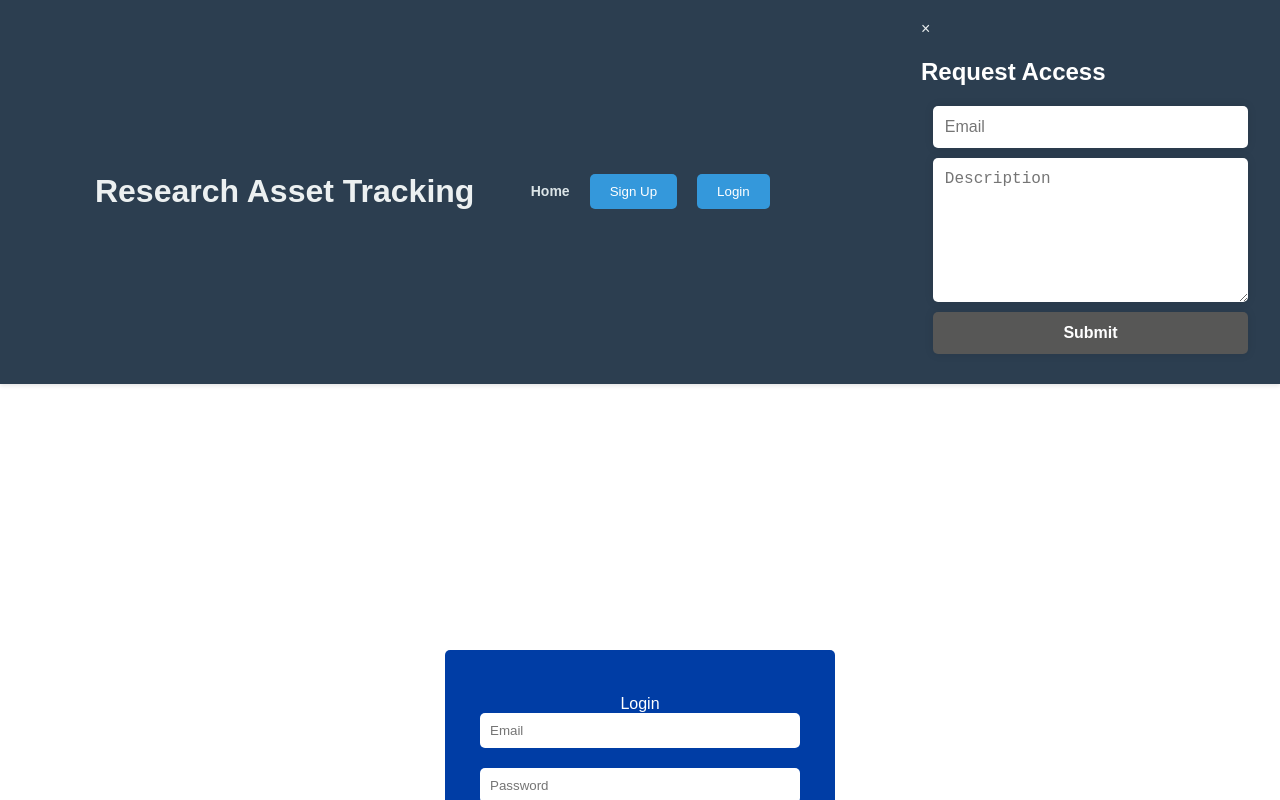
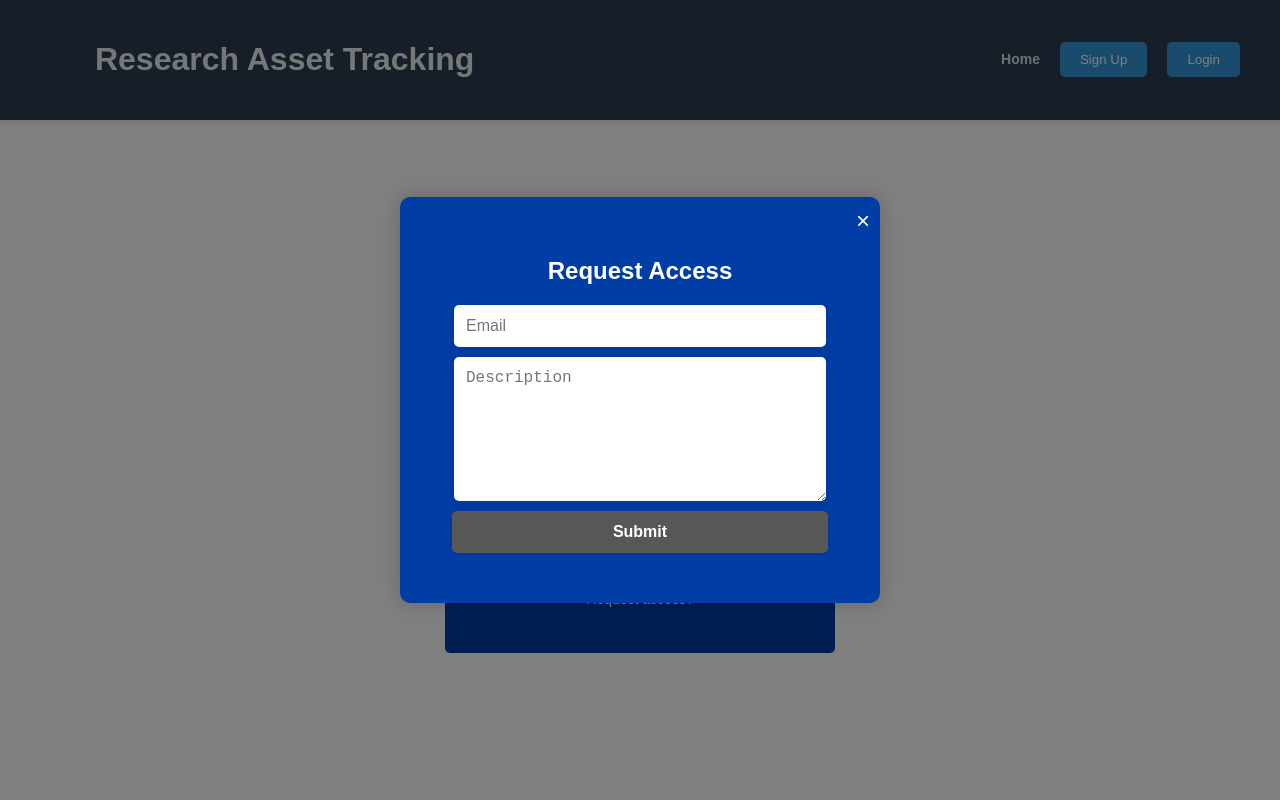
Before and after one commit to slu-csci-5030/RAM_Team_SLU, a React (Vite) app in the folder Frontend/: page / in a window 1280 px wide. Both pictures are taken after a click on the button "Sign Up". Shown: the top 800 px of the page. Built offline with nearby package versions, Linux system fonts and the light colour scheme.

Commit message:
request access functionality styling 02

```diff
--- a/Frontend/src/assets/Styles/Modal.css
+++ b/Frontend/src/assets/Styles/Modal.css
@@ -1,3 +1,44 @@
+/* Modal.css */
+
+.modal {
+    display: flex;
+    align-items: center;
+    justify-content: center;
+    position: fixed;
+    z-index: 1;
+    left: 0;
+    top: 0;
+    width: 100%;
+    height: 100%;
+    background-color: rgba(0, 0, 0, 0.5);
+}
+
+.modal-content {
+    /* background:linear-gradient(135deg, #3c4051, #538795); */
+    background:#003da5;
+    padding: 40px;
+    border-radius: 10px;
+    box-shadow: 0px 0px 20px rgba(0, 0, 0, 0.2);
+    max-width: 400px;
+    width: 90%; /* Adjusted width */
+    text-align: center;
+    position: relative;
+}
+
+.close {
+    position: absolute;
+    top: 10px;
+    right: 10px;
+    color: #fff;
+    font-size: 24px;
+    cursor: pointer;
+    transition: transform 0.3s ease;
+}
+
+.close:hover {
+    transform: scale(1.1);
+}
+
 .modal h2 {
     color: #fff;
     margin-bottom: 20px;
```
